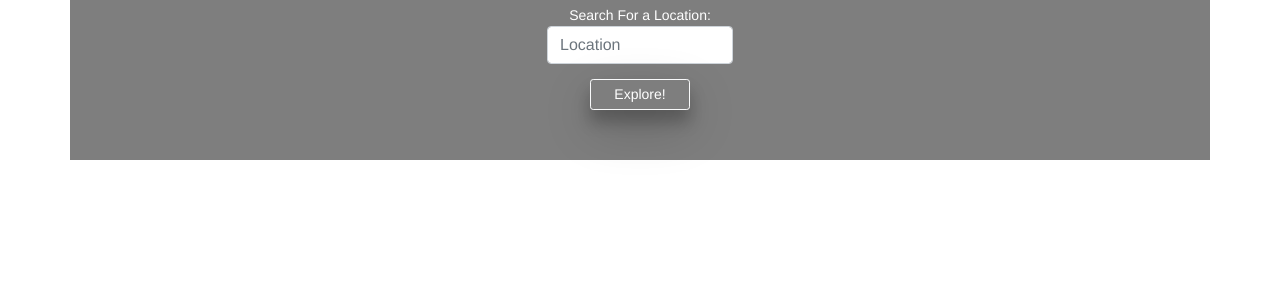
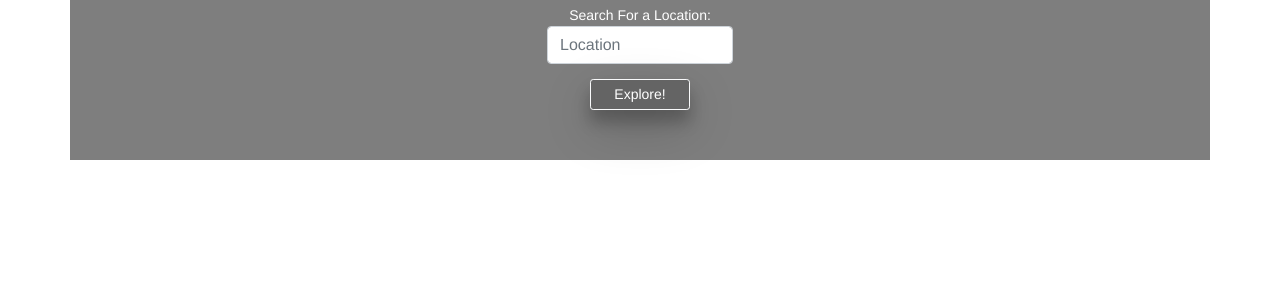
Before and after one commit to iwhitmor/city-explorer, a React (Create React App) app: page / in a window 1280 px wide. In both pictures the pointer is over the button "Explore!". Shown: the top 300 px of the page. Built offline with nearby package versions, Linux system fonts and the light colour scheme; no server answers.

Commit message:
change button on hover color

```diff
--- a/src/App.css
+++ b/src/App.css
@@ -56,6 +56,6 @@ main {
 
 #button:hover {
   box-shadow: 0 12px 16px 0 rgba(0,0,0,0.24), 0 17px 50px 0 rgba(0,0,0,0.19);
-  background-color: rgb(126, 126, 126);
+  background-color: rgb(100, 100, 100);
   color: white;
 }
```
